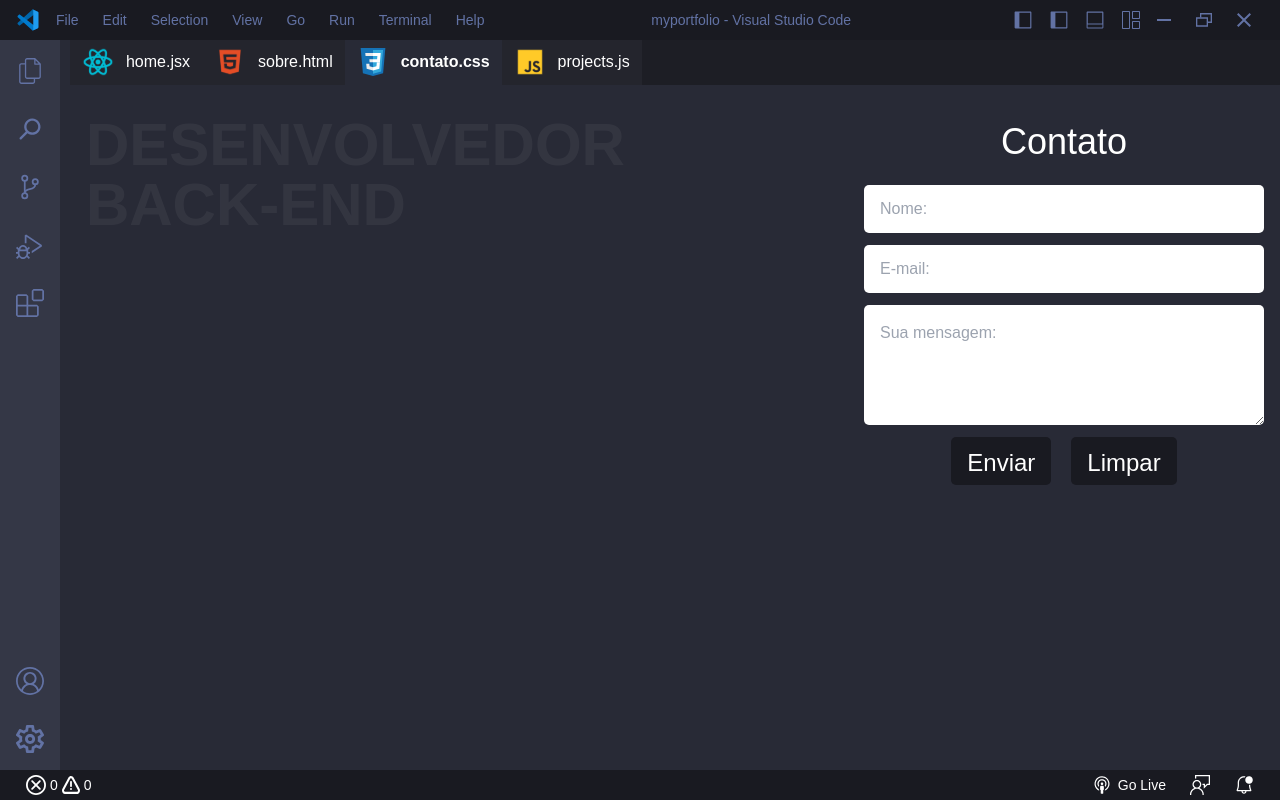
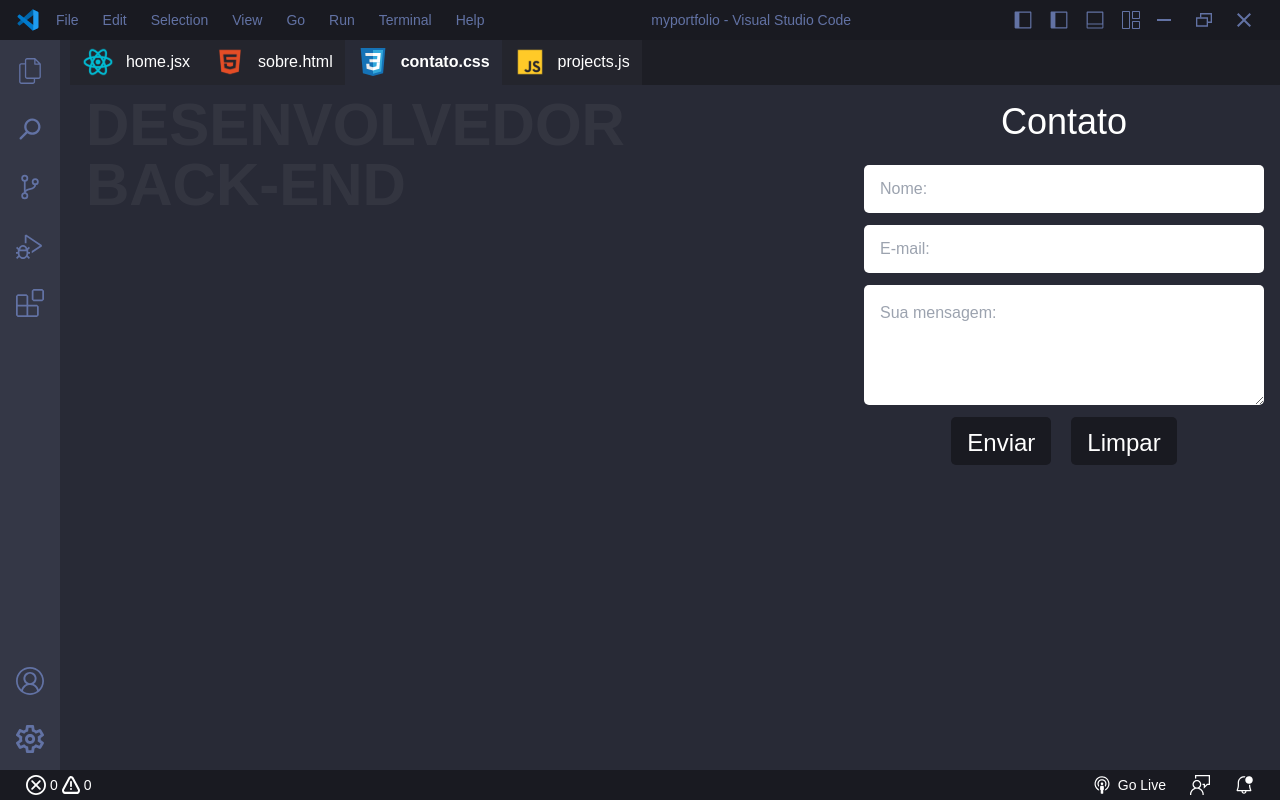
Before and after one commit to jaomanoel/Portfolio, a React (Vite) app: page /contact in a window 1280 px wide. Built offline with nearby package versions, Linux system fonts and the light colour scheme.

Commit message:
Fix height

```diff
--- a/src/pages/Contact/Contact.jsx
+++ b/src/pages/Contact/Contact.jsx
@@ -8,7 +8,7 @@ const Contact = () => {
             <head>
                 <title>Joao Manoel - Contato</title>
             </head>
-            <div className="container-view h-full py-30 overflow-x-hidden w-[100%] bg-bg">
+            <div className="container-view h-full py-10 overflow-x-hidden w-[100%] bg-bg">
                 <div className="centralizador-col-center md:flex-wrap md:flex-row gap-32 md:centralizador-row-between">
                     <div className="w-full md:hidden text-left">
                         <TextField Text={"DESENVOLVEDOR"} />
--- a/src/ui/components/surface/Explorer/Explorer.jsx
+++ b/src/ui/components/surface/Explorer/Explorer.jsx
@@ -35,7 +35,7 @@ const Explorer = ({ state }) => {
 
     return (
         <div
-            className={`flex px-20 py-24 flex-col w-[340px] h-[88vh] 2xl:h-[92vh] gap-16 bg-bg-explorer ${
+            className={`flex px-20 py-24 flex-col w-[340px] h-[90vh] 2xl:h-[93vh] gap-16 bg-bg-explorer ${
                 state ? "hidden" : "block"
             }`}
         >
```
